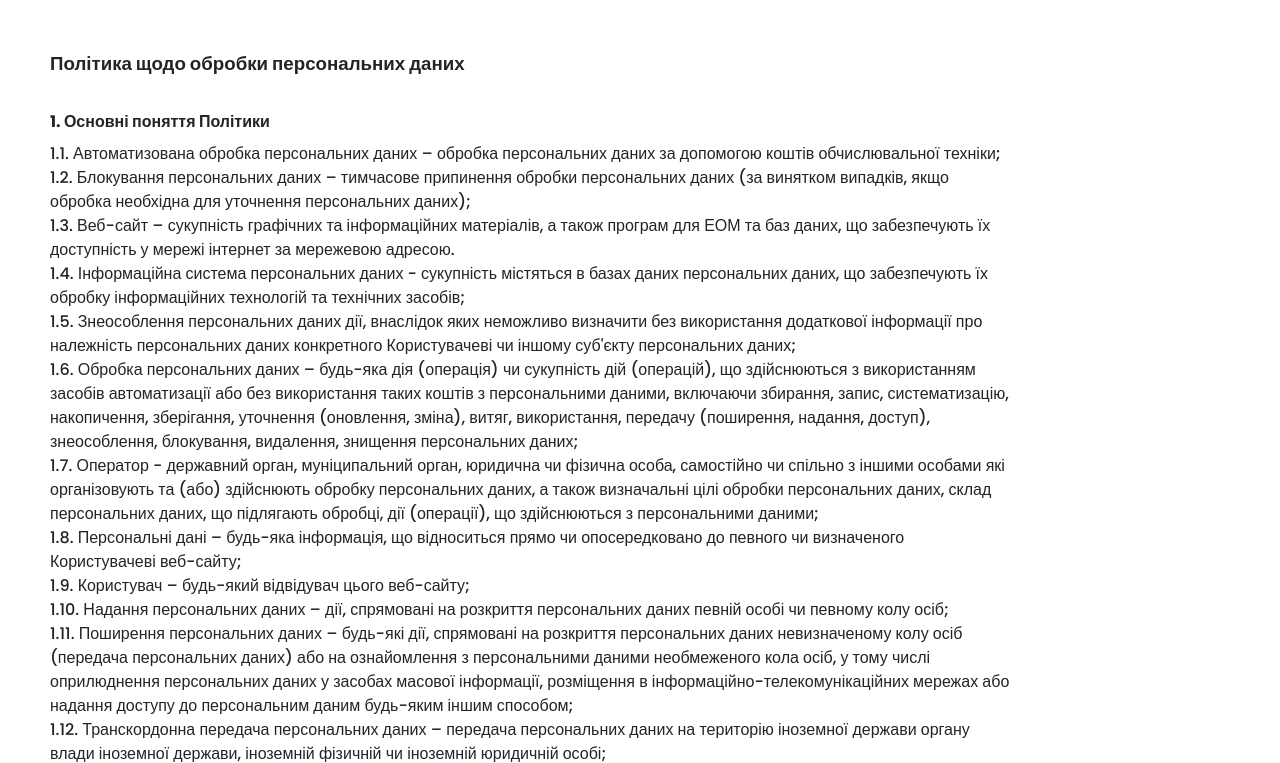
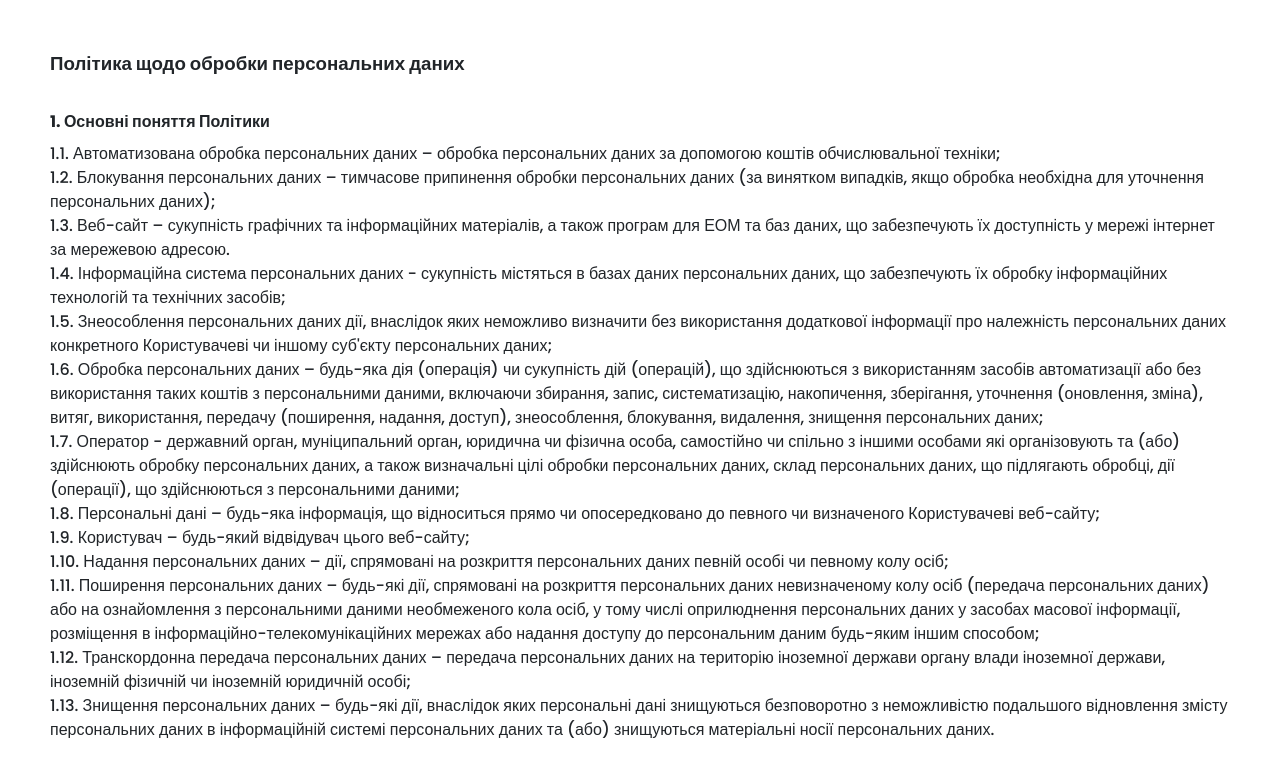
Before and after one commit to NataliaPanchenko/portfolio.github.io, a plain HTML site: page policy.html in a window 1280 px wide. Shown: the top 763 px of the page. Drawn offline with Linux system fonts and the light colour scheme.

Commit message:
fix margins

```diff
--- a/policy.html
+++ b/policy.html
@@ -10,7 +10,7 @@
 </head>
 
 <body>
-    <div class="container">
+    <div class="container__policy">
         <h3>Політика щодо обробки персональних даних</h3>
         <br />
         <h4>1. Основні
--- a/sass/blocks/_policy.scss
+++ b/sass/blocks/_policy.scss
@@ -1,4 +1,4 @@
-.container {
+.container__policy {
     font-size: 16px;
     margin: 50px;
 }
--- a/sass/style.scss
+++ b/sass/style.scss
@@ -7,7 +7,7 @@
 * {
     font-family: 'Poppins', sans-serif;
     margin: 0;
-    padding: 0;
+    padding: 0 0;
 }
 
 .container {
```
Also changed, not shown: css/style.min.css, icons/social/gmail.png, sass/blocks/dist/_policy.css, sass/dist/style.css.
